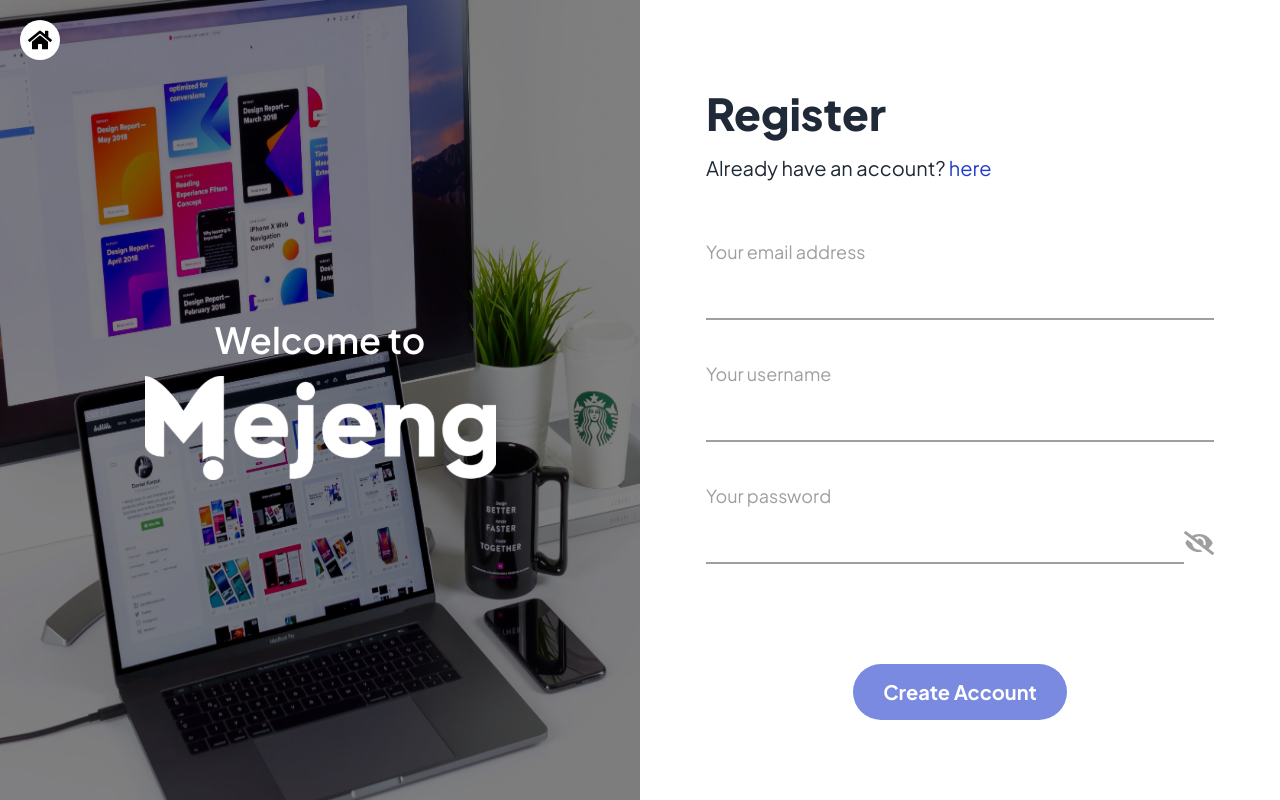
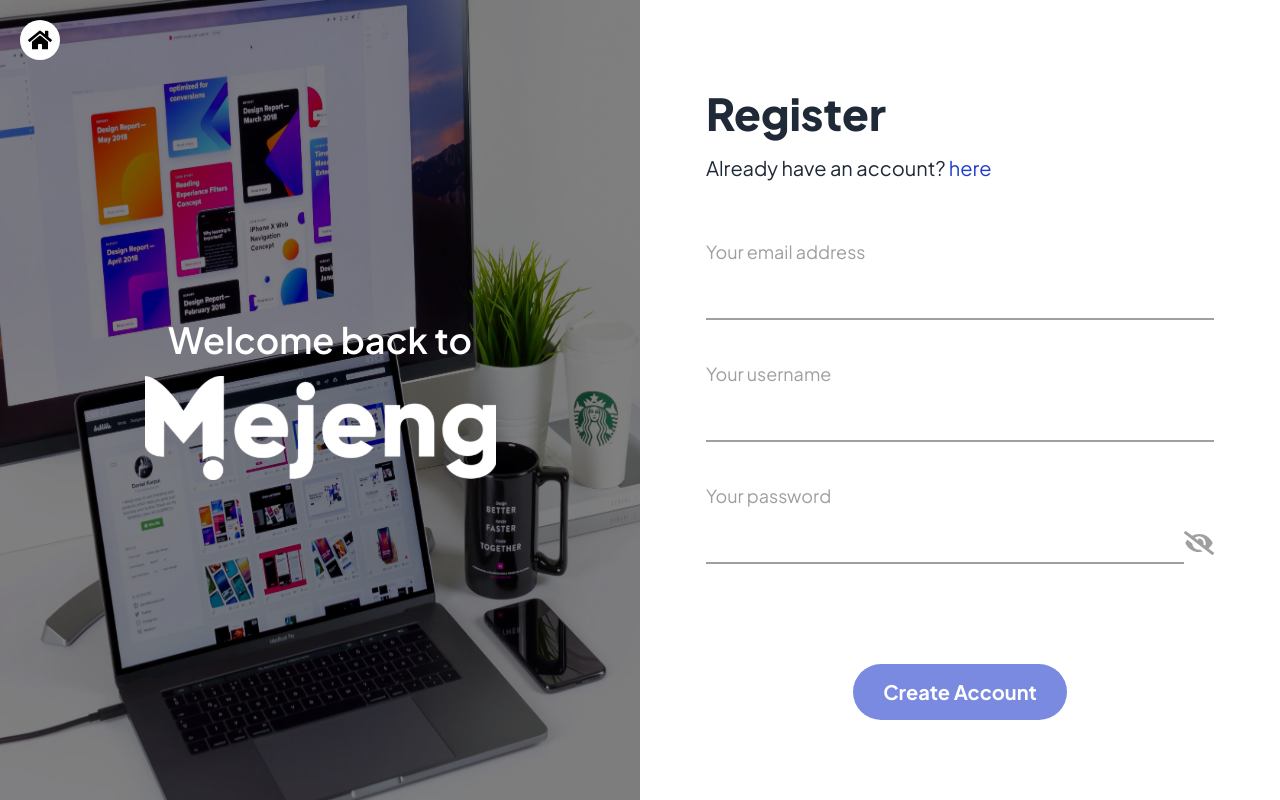
Before and after one commit to sgitwhyd/MejengProject, a Next.js app in the folder fe-design-camp/: page /auth/register in a window 1280 px wide. Built offline with nearby package versions, Linux system fonts and the light colour scheme.

Commit message:
refactor: parsing image component

```diff
--- a/fe-design-camp/src/pages/auth/login/index.jsx
+++ b/fe-design-camp/src/pages/auth/login/index.jsx
@@ -17,8 +17,10 @@ export default function Login() {
       <div className="flex h-screen items-center justify-center ">
         <Sidebar
           title="Welcome back to"
-          bgImage={bgLogin}
-          bgImageTitle="bg-image-register"
+          image={{
+            src: bgLogin,
+            alt: "bg-image-register",
+          }}
         />
 
         <form className="flex h-full basis-1/2 flex-col items-start justify-center px-[66px]">
@@ -66,14 +68,6 @@ export default function Login() {
                 />
               )}
             </div>
-            {/* <div className="flex w-full justify-end">
-              <Link
-                href="/auth/forgot-password"
-                className="underline-animation text-sm text-primary"
-              >
-                Forgot your password?
-              </Link>
-            </div> */}
           </div>
           <div className="flex w-full items-center justify-center">
             <button
--- a/fe-design-camp/src/pages/auth/register/index.jsx
+++ b/fe-design-camp/src/pages/auth/register/index.jsx
@@ -17,9 +17,11 @@ export default function Register() {
 
       <div className="flex h-screen items-center justify-center ">
         <Sidebar
-          title="Welcome to"
-          bgImage={bgRegister}
-          bgImageTitle="bg-image-register"
+          title="Welcome back to"
+          image={{
+            src: bgRegister,
+            alt: "bg-image-register",
+          }}
         />
 
         <form className="flex h-full basis-1/2 flex-col items-start justify-center px-[66px]">
--- a/fe-design-camp/src/pages/auth/sidebar.jsx
+++ b/fe-design-camp/src/pages/auth/sidebar.jsx
@@ -3,18 +3,19 @@ import Image from "next/image";
 import { FaHome } from "react-icons/fa";
 import Link from "next/link";
 
-export default function Sidebar(props) {
+export default function Sidebar({ title, image }) {
   return (
     <div className="flex h-full w-full basis-1/2 flex-col items-center justify-center text-white">
       <div className="relative z-50 text-center">
-        <h1 className="pb-4 text-4xl font-semibold">{props.title}</h1>
+        <h1 className="pb-4 text-4xl font-semibold">{title}</h1>
         <Image src={mejengWhite} alt="mejeng logo" width={351} />
       </div>
       <div className="absolute brightness-50">
         <Image
-          src={props.bgImage}
-          alt={props.bgImageTitle}
+          alt={image.alt}
+          src={image.src}
           className="h-screen"
+          loading="lazy"
         />
       </div>
       <Link
```
